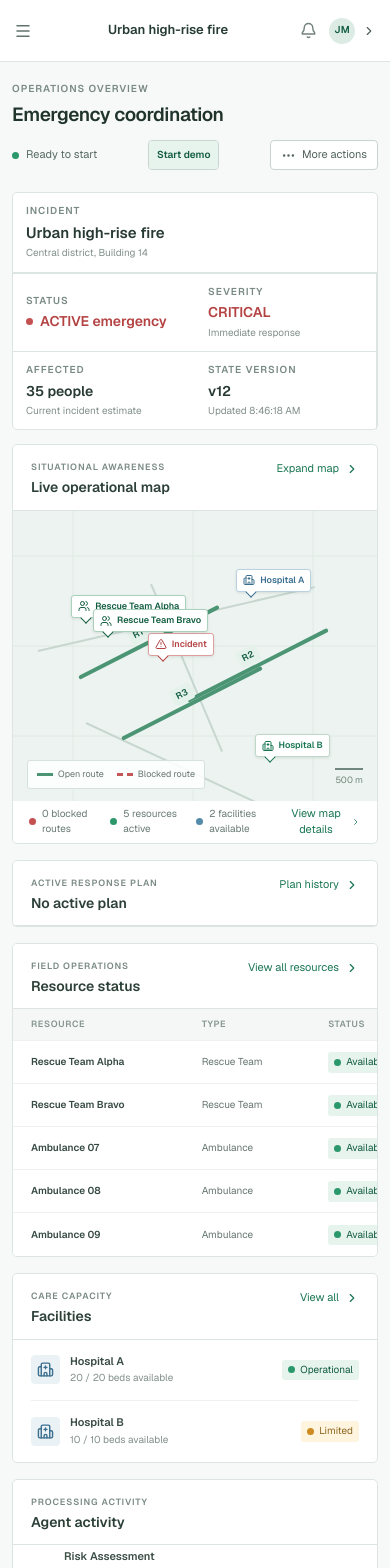
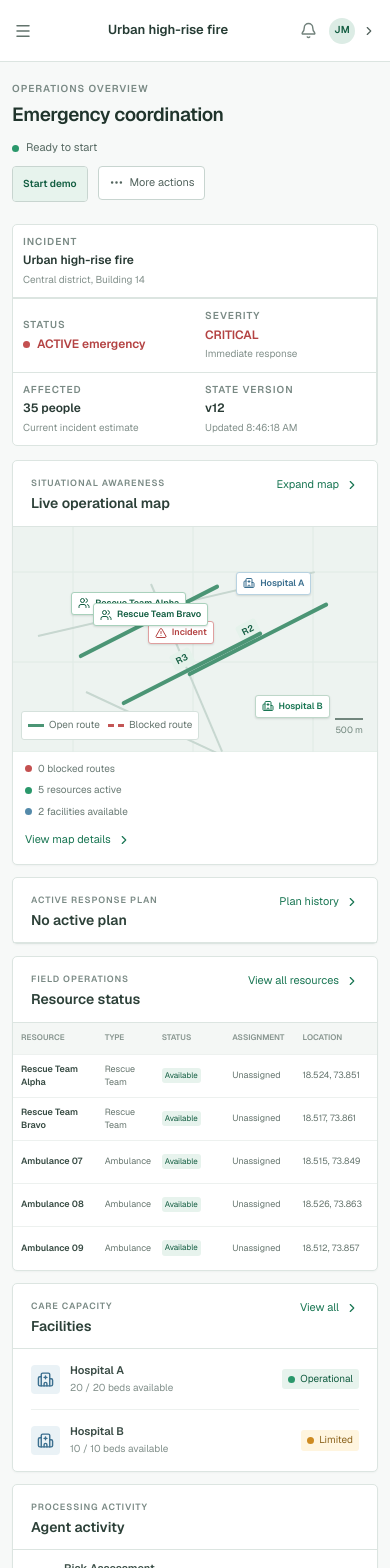
Before and after one commit to thiteswapnil1212-hue/cupric2026, a Next.js app in the folder react-emergency-coordination/: page / in a window 390 px wide. Shown: the top 1568 px of the page. Built offline with nearby package versions, Linux system fonts and the light colour scheme.

Commit message:
style(ui): refine dashboard visual states
Co-authored-by: Copilot <223556219+Copilot@users.noreply.github.com>

```diff
--- a/react-emergency-coordination/src/app/globals.css
+++ b/react-emergency-coordination/src/app/globals.css
@@ -123,3 +123,385 @@ a { color: inherit; text-decoration: none; }
 
 @media (max-width: 1100px) { .sidebar { width: 200px; flex-basis: 200px; }.topbar { padding: 0 20px; }.dashboard { padding: 24px 20px; }.summary-strip { grid-template-columns: repeat(4, 1fr); }.summary-incident { grid-column: 1 / -1; border-bottom: 1px solid var(--border); }.summary-cell:nth-child(2) { border-left: 0; }.primary-grid, .secondary-grid, .bottom-grid { grid-template-columns: 1fr; }.explainability-grid { grid-template-columns: repeat(2, 1fr); }.explainability-column:nth-child(2) { border-right: 0; }.map-canvas { height: 290px; } }
 @media (max-width: 760px) { .sidebar { display: none; }.topbar { height: 62px; padding: 0 14px; }.mobile-menu { display: block; margin-right: 10px; color: #62736c; }.incident-context { gap: 6px; flex-wrap: wrap; }.context-label, .incident-id, .topbar-meta .topbar-state, .topbar-updated, .topbar-divider, .user-name { display: none; }.incident-context strong { font-size: 13px; }.topbar-meta { gap: 5px; }.dashboard { padding: 20px 12px; }.page-header { align-items: start; gap: 12px; flex-direction: column; }.page-header h1 { font-size: 19px; }.header-actions { width: 100%; justify-content: space-between; }.summary-strip { grid-template-columns: repeat(2, 1fr); }.summary-cell { border-left: 0; border-top: 1px solid var(--border); min-height: 70px; padding: 11px 13px; }.summary-cell:nth-child(odd) { border-right: 1px solid var(--border); }.summary-incident { grid-column: 1 / -1; border-top: 0; border-right: 0 !important; }.reassessment-alert { align-items: flex-start; flex-wrap: wrap; }.alert-detail { margin-left: 41px; padding-left: 0; border-left: 0; }.alert-dismiss { margin-left: auto; }.table-panel { overflow-x: auto; }.data-table { min-width: 680px; }.human-decision { align-items: start; flex-direction: column; }.decision-buttons { width: 100%; }.decision-buttons button { flex: 1; }.app-footer { flex-direction: column; gap: 5px; padding: 14px 12px; } }
+
+button:focus-visible, a:focus-visible, input:focus-visible {
+  outline: 2px solid var(--green);
+  outline-offset: 2px;
+}
+
+button:disabled {
+  cursor: not-allowed;
+}
+
+.panel {
+  box-shadow: 0 1px 2px #20342c0a;
+}
+
+.panel-heading {
+  min-height: 62px;
+}
+
+.plan-origin {
+  margin: 0 18px;
+  padding: 9px 10px;
+  border-left: 2px solid #9bbba9;
+  background: #f6f9f7;
+  line-height: 1.5;
+}
+
+.ai-tag {
+  flex: 0 0 auto;
+  color: #64796e;
+}
+
+.human-decision {
+  border-top: 2px solid #a7cbb7;
+  background: #f7faf8;
+}
+
+.plan-status:has(.status-amber) {
+  color: #805b1a;
+  background: var(--amber-soft);
+}
+
+.plan-status:has(.status-red) {
+  color: #963e3e;
+  background: var(--red-soft);
+}
+
+.plan-status:has(.status-gray) {
+  color: #66756f;
+  background: var(--gray-soft);
+}
+
+.route-blocked {
+  height: 0;
+}
+
+.route-blocked span {
+  top: -23px;
+  border: 1px solid #e9c8c8;
+}
+
+.map-marker {
+  z-index: 1;
+  box-shadow: 0 1px 2px #263d3326;
+}
+
+.map-legend {
+  z-index: 2;
+  background: #fff;
+  font-size: 10px;
+}
+
+.map-footer {
+  flex-wrap: wrap;
+  padding-top: 8px;
+  padding-bottom: 8px;
+}
+
+.plan-action {
+  min-height: 40px;
+  line-height: 1.4;
+}
+
+.action-index {
+  flex: 0 0 24px;
+  color: #657970;
+}
+
+.agent-row {
+  min-height: 58px;
+  padding: 7px 0;
+}
+
+.agent-row > div:nth-child(2) {
+  min-width: 0;
+}
+
+.agent-row > div:nth-child(2) span:last-child {
+  color: #53675e;
+  line-height: 1.4;
+}
+
+.agent-state {
+  flex: 0 0 auto;
+  padding: 3px 6px;
+  border: 1px solid #d7e9df;
+  border-radius: 3px;
+  background: #f4f9f6;
+}
+
+.agent-state.state-review {
+  border-color: #efdfbd;
+  background: #fffaf0;
+}
+
+.timeline-item {
+  min-height: 46px;
+}
+
+.timeline-item time {
+  font-variant-numeric: tabular-nums;
+}
+
+.timeline-item > div {
+  min-width: 0;
+  padding-bottom: 8px;
+}
+
+.timeline-item strong {
+  line-height: 1.35;
+}
+
+.operational-failure {
+  border-radius: 3px;
+}
+
+.operational-failure strong {
+  font-family: var(--font-geist-mono), monospace;
+  letter-spacing: .02em;
+}
+
+.button-approve:not(:disabled):hover {
+  background: var(--green-dark);
+  border-color: var(--green-dark);
+}
+
+.button-modify:not(:disabled):hover,
+.outline-button:not(:disabled):hover,
+.demo-switch button:not(:disabled):hover {
+  border-color: #8cb9a4;
+  color: var(--green-dark);
+  background: #f4f9f6;
+}
+
+.button-reject:not(:disabled):hover {
+  border-color: #cf9292;
+  background: #fff8f8;
+}
+
+.decision-buttons button:disabled {
+  opacity: .48;
+}
+
+.text-button:focus-visible,
+.outline-button:focus-visible,
+.decision-buttons button:focus-visible,
+.demo-switch button:focus-visible,
+.icon-button:focus-visible,
+.alert-dismiss:focus-visible {
+  position: relative;
+  z-index: 3;
+}
+
+@media (max-width: 760px) {
+  .header-actions {
+    flex-wrap: wrap;
+    gap: 10px;
+  }
+
+  .live-indicator {
+    flex: 1 1 100%;
+  }
+
+  .demo-switch {
+    max-width: 100%;
+    flex-wrap: wrap;
+  }
+
+  .demo-switch button {
+    min-height: 34px;
+    padding: 0 10px;
+  }
+
+  .map-canvas {
+    height: 260px;
+  }
+
+  .map-footer {
+    column-gap: 12px;
+    row-gap: 7px;
+  }
+
+  .map-footer .text-button {
+    margin-left: 0;
+  }
+
+  .explainability-footer {
+    flex-wrap: wrap;
+    gap: 16px 24px;
+  }
+
+  .explainability-column {
+    padding: 14px 12px;
+  }
+
+  .plan-origin {
+    align-items: flex-start;
+    flex-direction: column;
+    gap: 3px;
+  }
+}
+
+@media (max-width: 480px) {
+  .header-actions {
+    align-items: flex-start;
+    justify-content: flex-start;
+  }
+
+  .outline-button {
+    height: 34px;
+  }
+
+  .summary-cell {
+    min-width: 0;
+    padding: 10px;
+  }
+
+  .summary-cell strong,
+  .summary-incident strong {
+    font-size: 12px;
+    overflow-wrap: anywhere;
+  }
+
+  .primary-grid,
+  .secondary-grid,
+  .bottom-grid {
+    gap: 12px;
+    margin-bottom: 12px;
+  }
+
+  .map-canvas {
+    height: 225px;
+  }
+
+  .map-marker {
+    max-width: 45%;
+    overflow: hidden;
+    text-overflow: ellipsis;
+  }
+
+  .map-legend {
+    left: 8px;
+    gap: 8px;
+    padding: 6px;
+  }
+
+  .map-footer {
+    align-items: flex-start;
+    flex-direction: column;
+    padding: 10px 12px;
+  }
+
+  .map-footer .text-button {
+    min-height: 28px;
+  }
+
+  .plan-meta {
+    padding-right: 12px;
+    padding-left: 12px;
+  }
+
+  .plan-status {
+    margin-left: 0;
+  }
+
+  .plan-callout,
+  .plan-actions,
+  .plan-divider,
+  .plan-origin {
+    margin-right: 12px;
+    margin-left: 12px;
+  }
+
+  .plan-actions {
+    padding: 0;
+  }
+
+  .human-decision {
+    padding-right: 12px;
+    padding-left: 12px;
+  }
+
+  .decision-buttons {
+    flex-wrap: wrap;
+  }
+
+  .decision-buttons button {
+    min-height: 34px;
+  }
+
+  .data-table {
+    min-width: 0;
+  }
+
+  .table-row {
+    grid-template-columns: minmax(0, 1.2fr) minmax(0, .8fr) minmax(0, 1fr) minmax(0, 1fr) minmax(0, 1fr);
+    gap: 4px;
+    padding: 5px 8px;
+    font-size: 9px;
+    overflow-wrap: anywhere;
+  }
+
+  .table-row .status-badge {
+    gap: 3px;
+    padding: 2px 3px;
+    font-size: 8px;
+    white-space: normal;
+  }
+
+  .table-row .status-dot {
+    display: none;
+  }
+
+  .table-head {
+    font-size: 8px;
+    letter-spacing: 0;
+  }
+
+  .explainability-grid {
+    grid-template-columns: 1fr;
+  }
+
+  .explainability-column,
+  .explainability-column:nth-child(2) {
+    min-height: 0;
+    border-right: 0;
+    border-bottom: 1px solid var(--border);
+  }
+
+  .explainability-column:last-child {
+    border-bottom: 0;
+  }
+
+  .explainability-footer {
+    flex-direction: column;
+    gap: 12px;
+  }
+
+  .timeline-list {
+    padding-right: 12px;
+    padding-left: 12px;
+  }
+
+  .timeline-item {
+    grid-template-columns: 34px 13px minmax(0, 1fr);
+    gap: 7px;
+  }
+}
+
+@media (prefers-reduced-motion: reduce) {
+  html {
+    scroll-behavior: auto;
+  }
+
+  *,
+  *::before,
+  *::after {
+    animation-duration: .01ms !important;
+    animation-iteration-count: 1 !important;
+    transition-duration: .01ms !important;
+    scroll-behavior: auto !important;
+  }
+}
```
